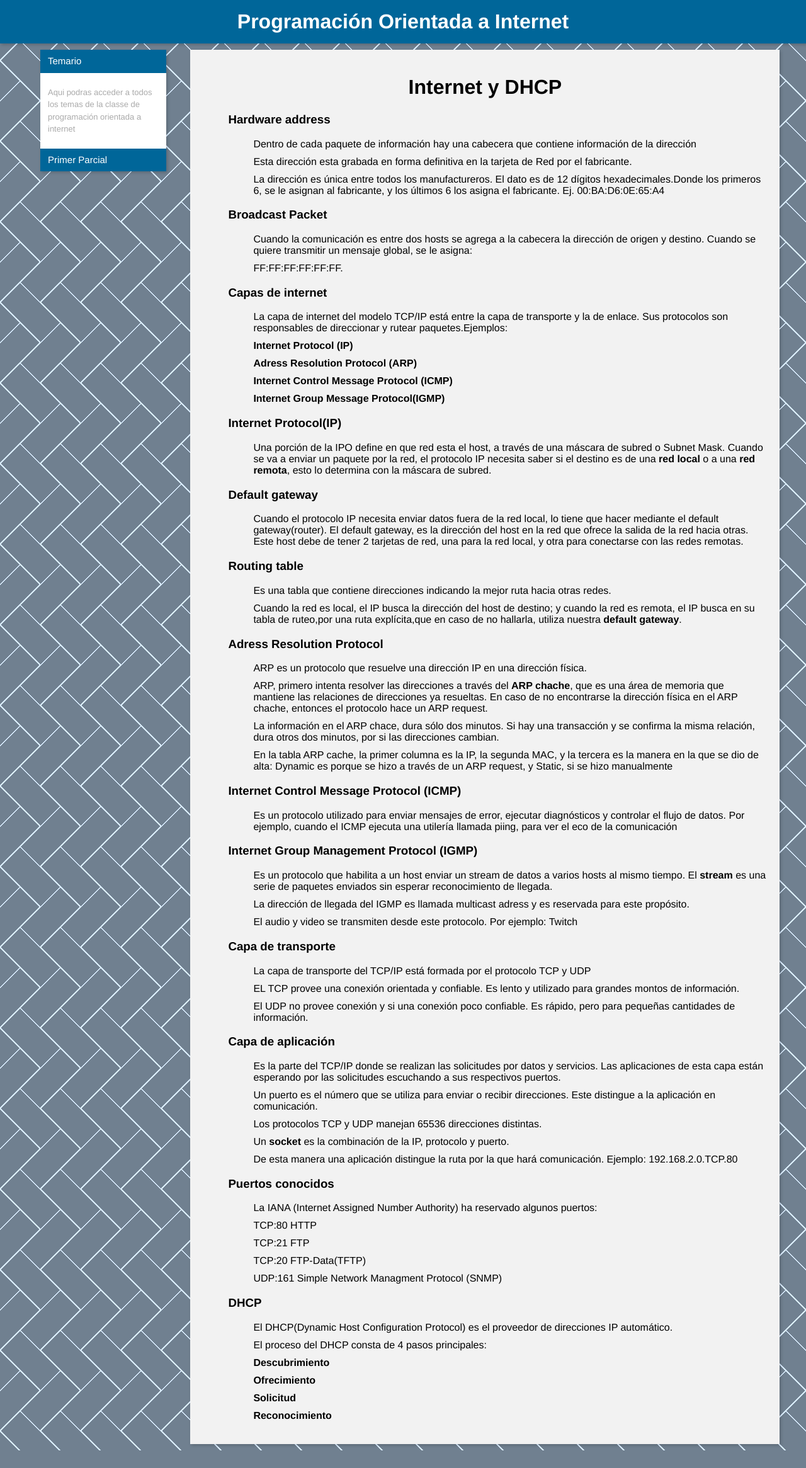
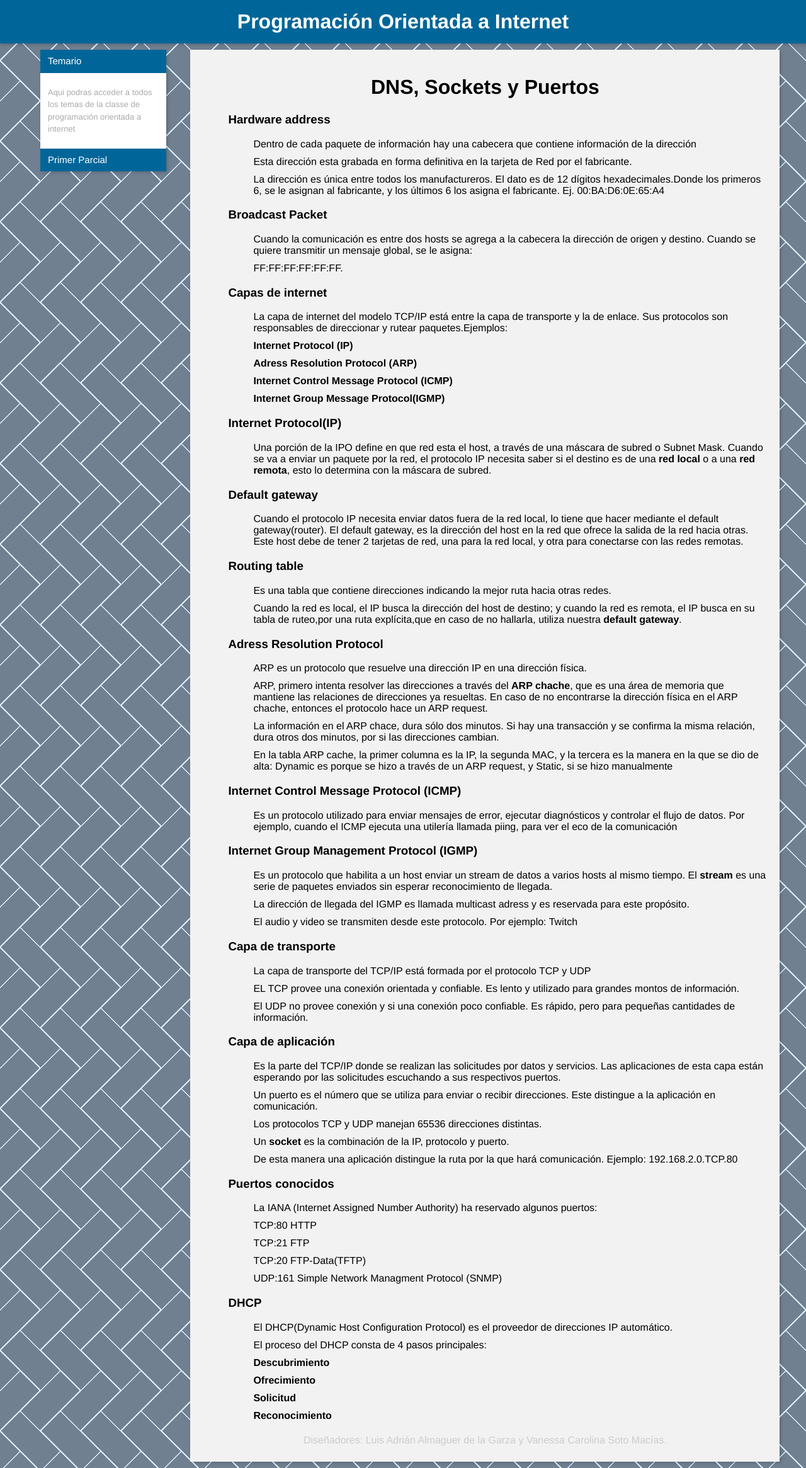
Before and after one commit to Altva/Enciclopedia-POI, a plain HTML site: page temas/01-04.html in a window 1280 px wide. Shown: the whole page at 63% size. Before the commit the page ends 2303 px from the top, so only its background shows below. Drawn offline with Linux system fonts and the light colour scheme; files whose address does not match are found by name.

Commit message:
Ultimos cambios

```diff
--- a/temas/01-04.html
+++ b/temas/01-04.html
@@ -35,7 +35,7 @@
         </div>
         <div id="content" class="content">
             <div class="content-data">
-                <h1> Internet y DHCP </h1>
+                <h1> DNS, Sockets y Puertos </h1>
                 <ul class="Conceptos">
                     <li>
                         <h3> Hardware address </h3>
@@ -44,8 +44,6 @@
                             <li>Esta dirección esta grabada en forma definitiva en la tarjeta de Red por el fabricante.</li>
                             <li> La dirección es única entre todos los manufactureros. El dato es de 12 dígitos hexadecimales.Donde los primeros 6, se le asignan al fabricante, y los últimos 6
                                 los asigna el fabricante. Ej. 00:BA:D6:0E:65:A4</li>
-
-
                         </ul>
                     </li>
                     <li>
@@ -163,6 +161,9 @@
 
                 </ul>
             </div>
+            <div class="footer">
+                Diseñadores: Luis Adrián Almaguer de la Garza y Vanessa Carolina Soto Macías.
+            </div>
         </div>
     </body>
 </html>
```
